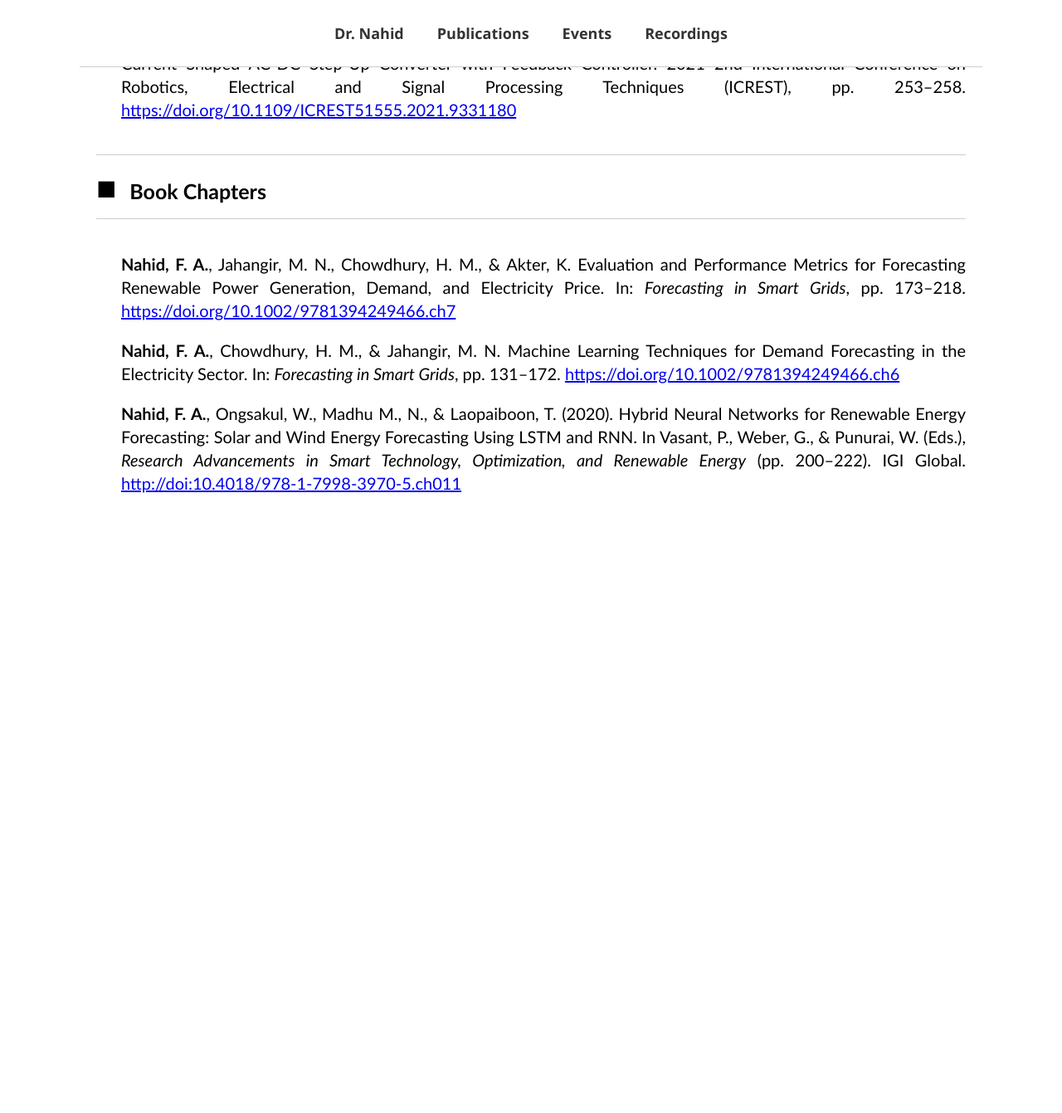
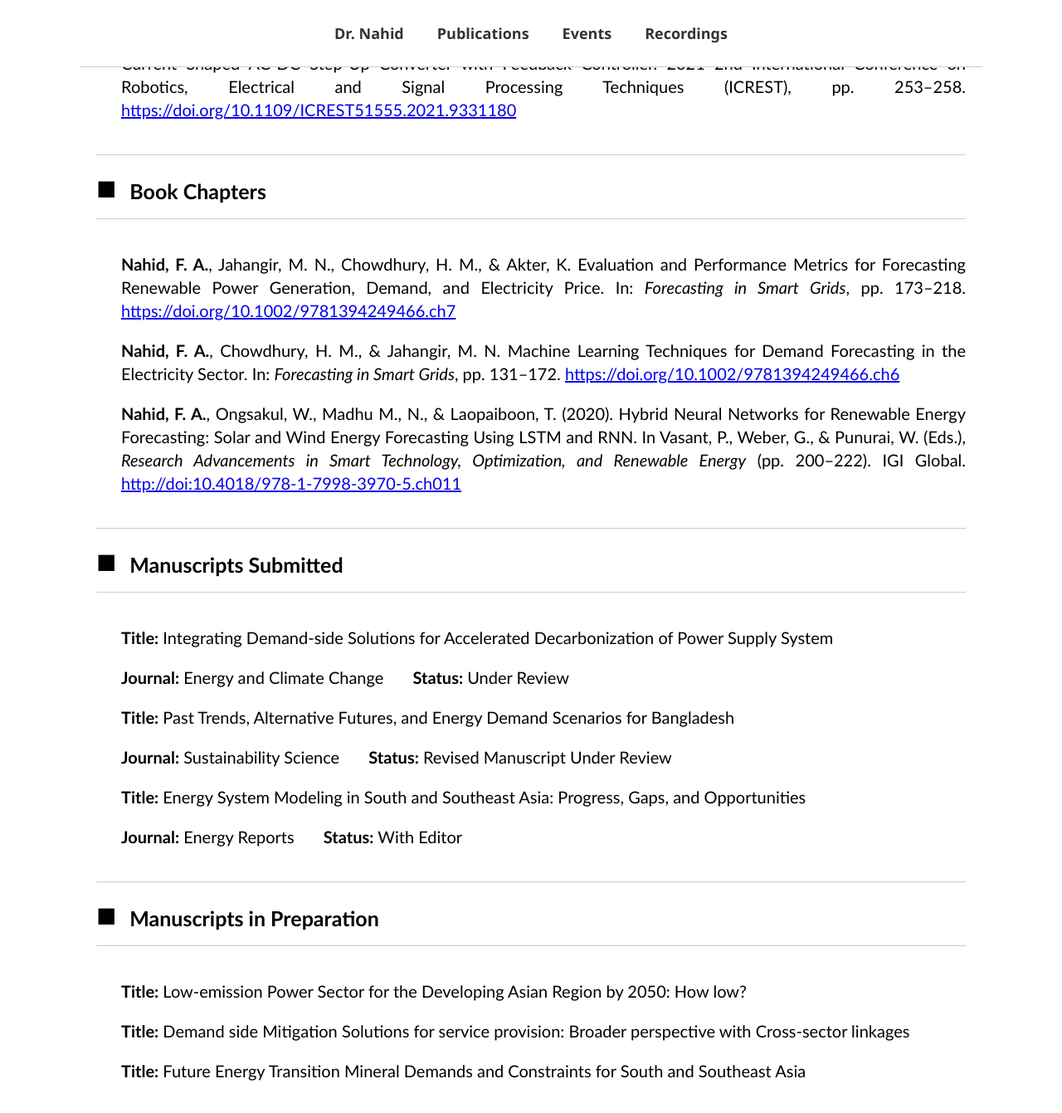
Before and after one commit to FiruzAhamed/firuzahamed.github.io, a Jekyll site: the page built from publications.md, in a window 1280 px wide and 1400 px high, scrolled down 1659 px. Shown: the top 1341 px of the window at 83% size. Built offline with Jekyll 4.4.1, drawn with Linux system fonts in a browser that asks for light colours; before the commit the page ends 2351 px from its top, so only the background shows below that.

Commit message:
Update publications.md
Signed-off-by: Firuz Ahamed Nahid <122635742+FiruzAhamed@users.noreply.github.com>

```diff
--- a/publications.md
+++ b/publications.md
@@ -59,4 +59,25 @@ bodyClass: publications
 
 <p><strong>Nahid, F. A.</strong>, Ongsakul, W., Madhu M., N., & Laopaiboon, T. (2020). Hybrid Neural Networks for Renewable Energy Forecasting: Solar and Wind Energy Forecasting Using LSTM and RNN. In Vasant, P., Weber, G., & Punurai, W. (Eds.), <em>Research Advancements in Smart Technology, Optimization, and Renewable Energy</em> (pp. 200–222). IGI Global. <a href="http://doi:10.4018/978-1-7998-3970-5.ch011" target="_blank">http://doi:10.4018/978-1-7998-3970-5.ch011</a></p>
 
+<h1> Manuscripts Submitted </h1>
+<p> <strong>Title:</strong> Integrating Demand-side Solutions for Accelerated Decarbonization of Power Supply System </p>
+<p> <span style="margin-right: 30px;"> <strong>Journal:</strong> Energy and Climate Change</span> <span><strong>Status:</strong> Under Review</span> </p>
+
+<p> <strong>Title:</strong> Past Trends, Alternative Futures, and Energy Demand Scenarios for Bangladesh </p>
+<p> <span style="margin-right: 30px;"> <strong>Journal:</strong> Sustainability Science</span> <span><strong>Status:</strong> Revised Manuscript Under Review</span> </p>
+
+<p> <strong>Title:</strong> Energy System Modeling in South and Southeast Asia: Progress, Gaps, and Opportunities </p>
+<p> <span style="margin-right: 30px;"> <strong>Journal:</strong> Energy Reports</span> <span><strong>Status:</strong> With Editor </span> </p>
+
+
+<h1> Manuscripts in Preparation </h1>
+
+<p> <strong>Title:</strong> Low-emission Power Sector for the Developing Asian Region by 2050: How low? </p>
+<p> <strong>Title:</strong> Demand side Mitigation Solutions for service provision: Broader perspective with Cross-sector linkages  </p>
+<p> <strong>Title:</strong> Future Energy Transition Mineral Demands and Constraints for South and Southeast Asia  </p>
+
+
+
+
+
 </div>
```
